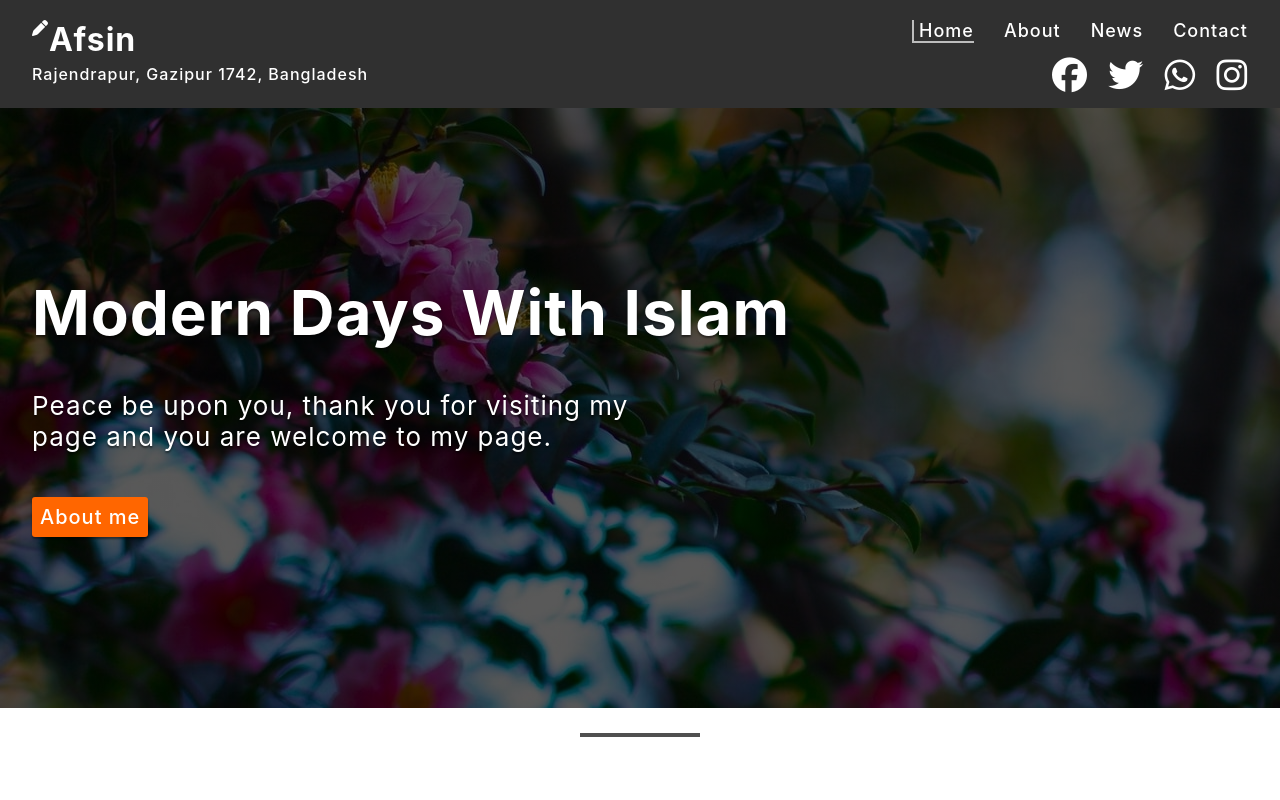
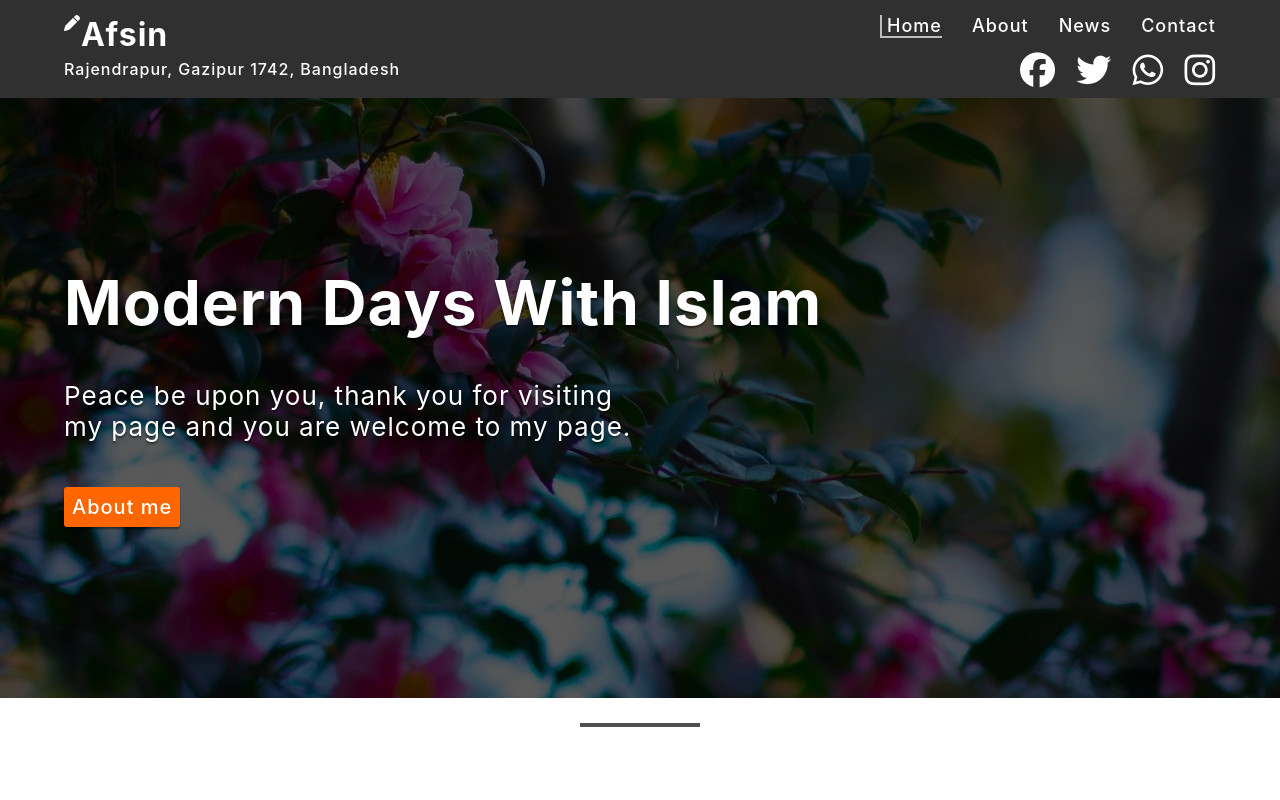
Before and after one commit to Afsinur/personal_v_0.1, a plain HTML site: page index.html in a window 1280 px wide. Shown: the top 800 px of the page. Drawn offline with nearby package versions, Linux system fonts and the light colour scheme.

Commit message:
added width-style to some header components. v_0.21

```diff
--- a/style/index.css
+++ b/style/index.css
@@ -12,7 +12,7 @@ div.hd_lst div:last-child{display: flex;flex-direction: row;align-items: center;
 ::selection{background: #f50000;color: #fff;}
 /*header*/
 header{position: relative;width: 100%;background: #303030;display: flex;align-items: center;align-content: center;justify-content: center;}
-header div.en_1{position: relative;width: 95%;padding: 15px 0;font-weight: 500;display: flex;flex-direction: row;align-items: flex-start;justify-content: center;}
+header div.en_1{position: relative;width: 90%;padding: 10px 0;font-weight: 500;display: flex;flex-direction: row;align-items: flex-start;justify-content: center;}
 header div.en_1 div.f_st{position: relative;width: 50%;color: #fff;display: flex;flex-direction: column;align-items: flex-start;}
 header div.en_1 div.f_st a{display: flex;flex-direction: row;}
 header div.en_1 div.l_st{position: relative;width: 50%;display: flex;flex-direction: column;align-items: flex-end;}
@@ -27,7 +27,7 @@ header div.en_1 div.l_st div ul li a{font-size: 18px;font-weight: 500;}
 section{position: relative;padding: 10vh 0;width: 100%;display: flex;align-items: center;align-content: center;justify-content: center;}
 section.s_1{position: relative;padding: 0px 0;width: 100%;display: flex;align-items: center;align-content: center;justify-content: center;}
 section div.sc_fst{position: relative;width: 100%;height: 75vh;background: linear-gradient(rgba(0, 0, 0, 0.65),rgba(0, 0, 0, 0.65)),url('../img/flowers_plants_branches_pink_87338_1366x768.jpg');display: flex;align-items: center;align-content: center;justify-content: center;}
-section div.sc_fst div{position: relative;width: 95%;color: #fff;display: flex;flex-direction: column;align-items: flex-start;justify-content: space-between;}
+section div.sc_fst div{position: relative;width: 90%;color: #fff;display: flex;flex-direction: column;align-items: flex-start;justify-content: space-between;}
 section div.sc_fst div h1{font-size: 62px;text-shadow: 0 2px 2px rgba(0,0,0,0.5);}
 section div.sc_fst div p{font-size: 26px;margin: 40px 0;width: 50%;text-shadow: 0 2px 2px rgba(0,0,0,0.5);}
 section div.sc_fst div a{font-weight: 500;font-size: 20px;padding: 8px;border-radius: 3px;background: #f60;box-shadow: 0 2px 2px rgba(0,0,0,0.4);}
--- a/style/undr_sec_1.css
+++ b/style/undr_sec_1.css
@@ -12,7 +12,7 @@ div.hd_lst div:last-child{display: flex;flex-direction: row;align-items: center;
 ::selection{background: #f50000;color: #fff;}
 /*header*/
 header{position: relative;width: 100%;background: #303030;display: flex;align-items: center;align-content: center;justify-content: center;}
-header div.en_1{position: relative;width: 95%;padding: 15px 0;font-weight: 500;display: flex;flex-direction: row;align-items: flex-start;justify-content: center;}
+header div.en_1{position: relative;width: 90%;padding: 10px 0;font-weight: 500;display: flex;flex-direction: row;align-items: flex-start;justify-content: center;}
 header div.en_1 div.f_st{position: relative;width: 50%;color: #fff;display: flex;flex-direction: column;align-items: flex-start;}header div.en_1 div.f_st a{display: flex;flex-direction: row;}
 header div.en_1 div.l_st{position: relative;width: 50%;display: flex;flex-direction: column;align-items: flex-end;}header div.en_1 div.l_st div ul{margin: 0 0 10px 0;display: flex;flex-direction: row;}
 i.fab{margin-left: 15px;cursor: pointer;font-size: 35px;color: #fff;}i.fa-facebook:hover{color: #09f;}i.fa-twitter:hover{color: #0cf;}i.fa-whatsapp:hover{color: #0d0;}i.fa-instagram:hover{color: #f0f;}
```
